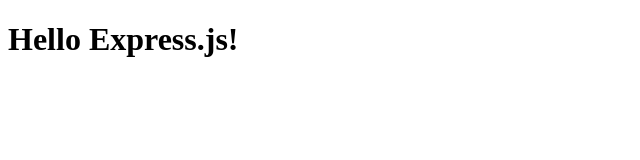
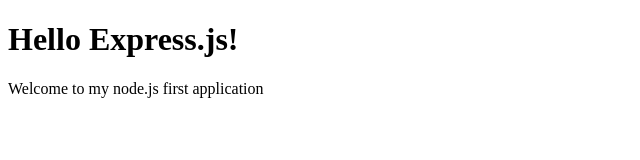
Before and after one commit to Am3siac/web-server, a website: page public/index.html in a window 1280 px wide. Shown: the whole page, without its empty margins (0-640 px from the left). Drawn offline with Linux system fonts and the light colour scheme.

Commit message:
Update index.html

```diff
--- a/public/index.html
+++ b/public/index.html
@@ -6,5 +6,6 @@
 	</head>
 	<body>
 		<h1>Hello Express.js!</h1>
+		<p>Welcome to my node.js first application</p>
 	</body>
 </html>
```
